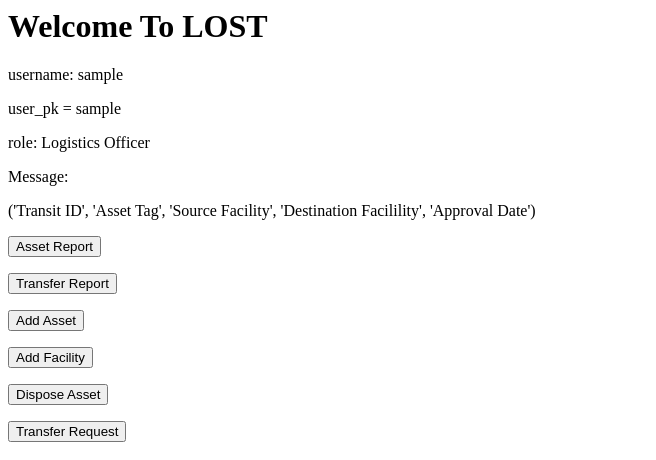
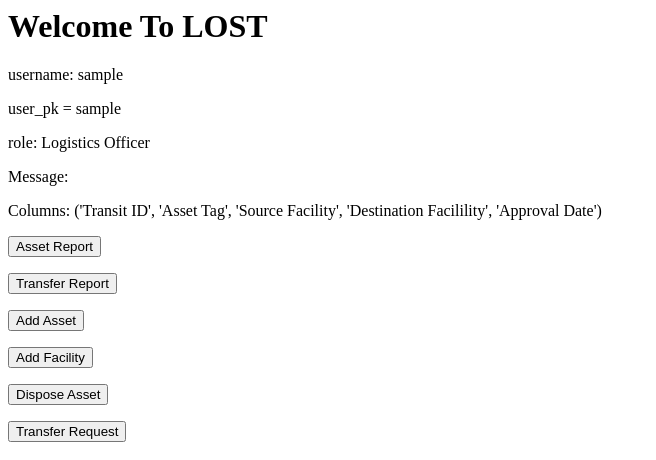
Before and after one commit to RRMulvihill/CIS322, a Flask app: page /dashboard in a window 1280 px wide. Shown: the top 460 px of the page, without its empty margins (0-656 px from the left). Run offline with Flask 2, Linux system fonts and the light colour scheme; the visitor is signed in with stand-in values (Sample User, id 1); data that the repository does not hold is empty; some libraries are stand-ins or nearby versions.

Commit message:
Update dashboard.html

```diff
--- a/src/templates/dashboard.html
+++ b/src/templates/dashboard.html
@@ -4,7 +4,7 @@
 		<p>user_pk = {{session['user_pk']}}</p>
 		<p>role: {{session['role']}}</p>
 		<p>Message: {{session['msg']}} </p>
-		<p> {{session['columns']}}</p>
+		<p>Columns: {{session['columns']}}</p>
 
 
 
```
